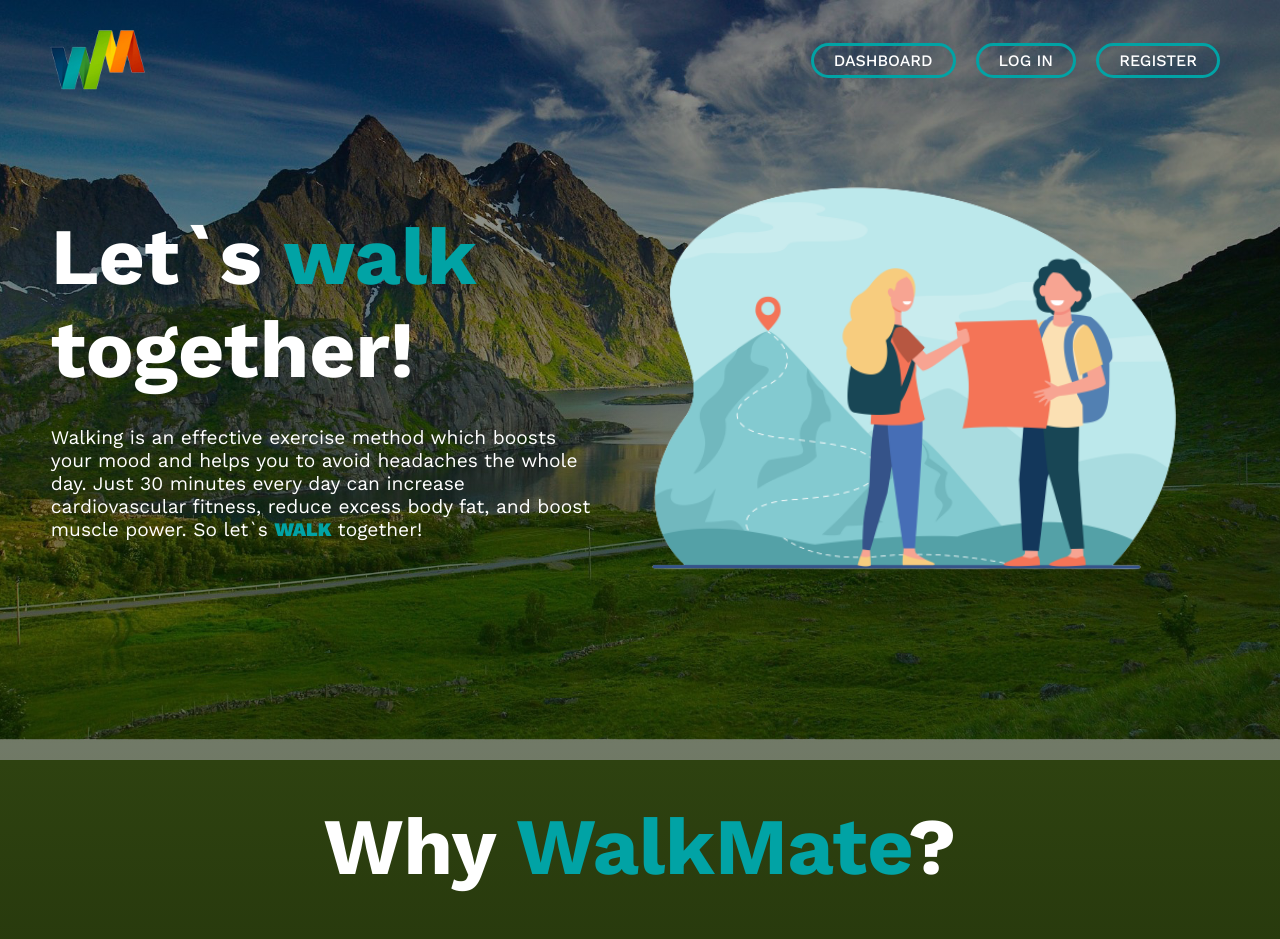
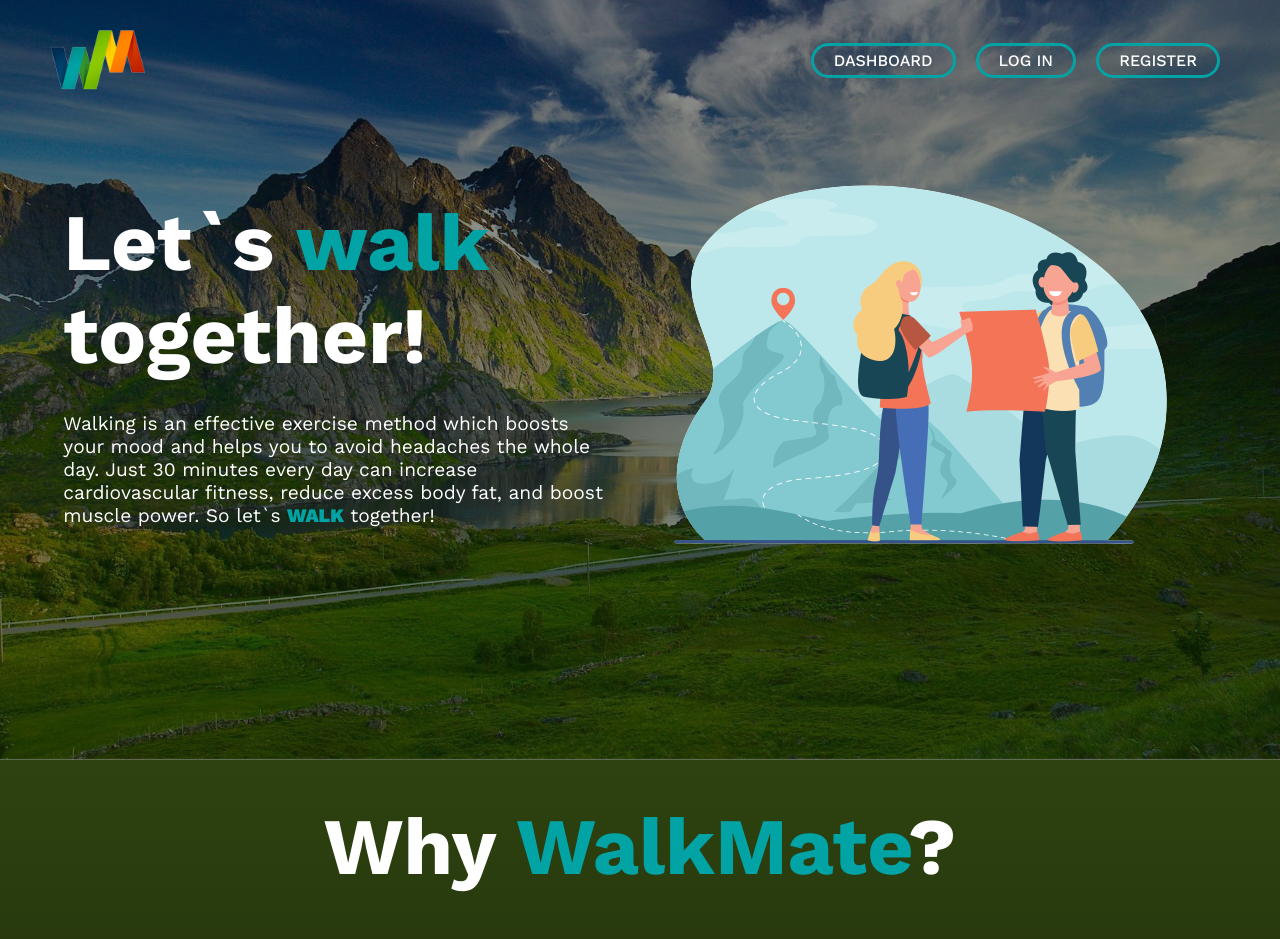
Before and after one commit to JEKO10/Walkmate, a Flask app: page / in a window 1280 px wide. Shown: the top 939 px of the page. Run offline with Flask 2, Linux system fonts and the light colour scheme; some libraries are stand-ins or nearby versions.

Commit message:
responsive finished for header

```diff
--- a/sass/_config.scss
+++ b/sass/_config.scss
@@ -6,8 +6,20 @@ $primaryFont: "Work Sans", sans-serif;
   align-items: $align;
 }
 
+@mixin mediaLarge {
+  @media (max-width: 1200px) {
+    @content;
+  }
+}
+
 @mixin mediaMediumLarge {
   @media screen and (max-width: 992px) {
+    @content;
+  }
+}
+
+@mixin mediaMedium {
+  @media screen and (max-width: 768px) {
     @content;
   }
 }
--- a/sass/_header.scss
+++ b/sass/_header.scss
@@ -88,7 +88,7 @@ header {
     //   border-radius: 10px;
     // }
     img {
-      height: 450px;
+      width: 50%;
     }
   }
 }
--- a/sass/_responsive.scss
+++ b/sass/_responsive.scss
@@ -1,4 +1,26 @@
+@include mediaLarge {
+  header .hero h1 {
+    font-size: 4.5rem;
+  }
+}
+
 @include mediaMediumLarge {
+  header .hero {
+    padding: 80px 30px;
+
+    h1 {
+      font-size: 3rem;
+    }
+
+    p {
+      font-size: 1rem;
+    }
+
+    img {
+      width: 55%;
+    }
+  }
+
   .contactBody {
     > h1 {
       padding: 40px 20px;
@@ -45,7 +67,47 @@
   }
 }
 
+@include mediaMedium {
+  header {
+    nav {
+      .toggle {
+        display: block;
+      }
+
+      ul {
+        display: none;
+        cursor: pointer;
+      }
+    }
+
+    .hero {
+      @include flex(center, center);
+      flex-direction: column;
+      text-align: center;
+      padding: 50px 30px;
+
+      h1 {
+        font-size: 5rem;
+      }
+
+      p {
+        font-size: 1.2rem;
+        max-width: 750px;
+      }
+
+      img {
+        width: 100%;
+        margin: 2rem 0;
+      }
+    }
+  }
+}
+
 @include mediaMediumLow {
+  header .hero h1 {
+    font-size: 4rem;
+  }
+
   .contactBody {
     nav {
       .toggle {
@@ -70,6 +132,24 @@
 }
 
 @include mediaSmall {
+  header {
+    nav {
+      padding: 30px 20px;
+    }
+
+    .hero {
+      padding: 30px 30px;
+
+      h1 {
+        font-size: 3rem;
+      }
+
+      p {
+        font-size: 1rem;
+      }
+    }
+  }
+
   .contactBody {
     nav {
       padding: 30px 20px;
--- a/sass/_sidebar.scss
+++ b/sass/_sidebar.scss
@@ -89,3 +89,9 @@
   top: 0;
   left: 0;
 }
+
+@include mediaSmall {
+  .sidebar {
+    min-width: 100vw;
+  }
+}
--- a/static/main.css
+++ b/static/main.css
@@ -116,7 +116,7 @@ header .hero p span {
 }
 
 header .hero img {
-  height: 450px;
+  width: 50%;
 }
 
 .about {
--- a/templates/index.html
+++ b/templates/index.html
@@ -24,6 +24,9 @@
           <li><a href="{{ url_for('login') }}">Log in</a></li>
           <li><a href="{{ url_for('register') }}">Register</a></li>
         </ul>
+        <div class="toggle">
+          <div></div>
+        </div>
       </nav>
       <section class="hero">
         <div>
@@ -146,6 +149,13 @@
         <li><a href="{{ url_for('register') }}">Register</a></li>
       </ul>
     </footer>
+    <section class="sidebar">
+      <ul>
+        <li><a href="{{ url_for('dashboard') }}">Dashboard</a></li>
+        <li><a href="{{ url_for('login') }}">Log in</a></li>
+        <li><a href="{{ url_for('register') }}">Register</a></li>
+      </ul>
+    </section>
     <script>
       AOS.init();
     </script>
```
Also changed, not shown: other parts of static/main.css (+77 -0 lines), static/images/bg3.jpg, 1 other file.
